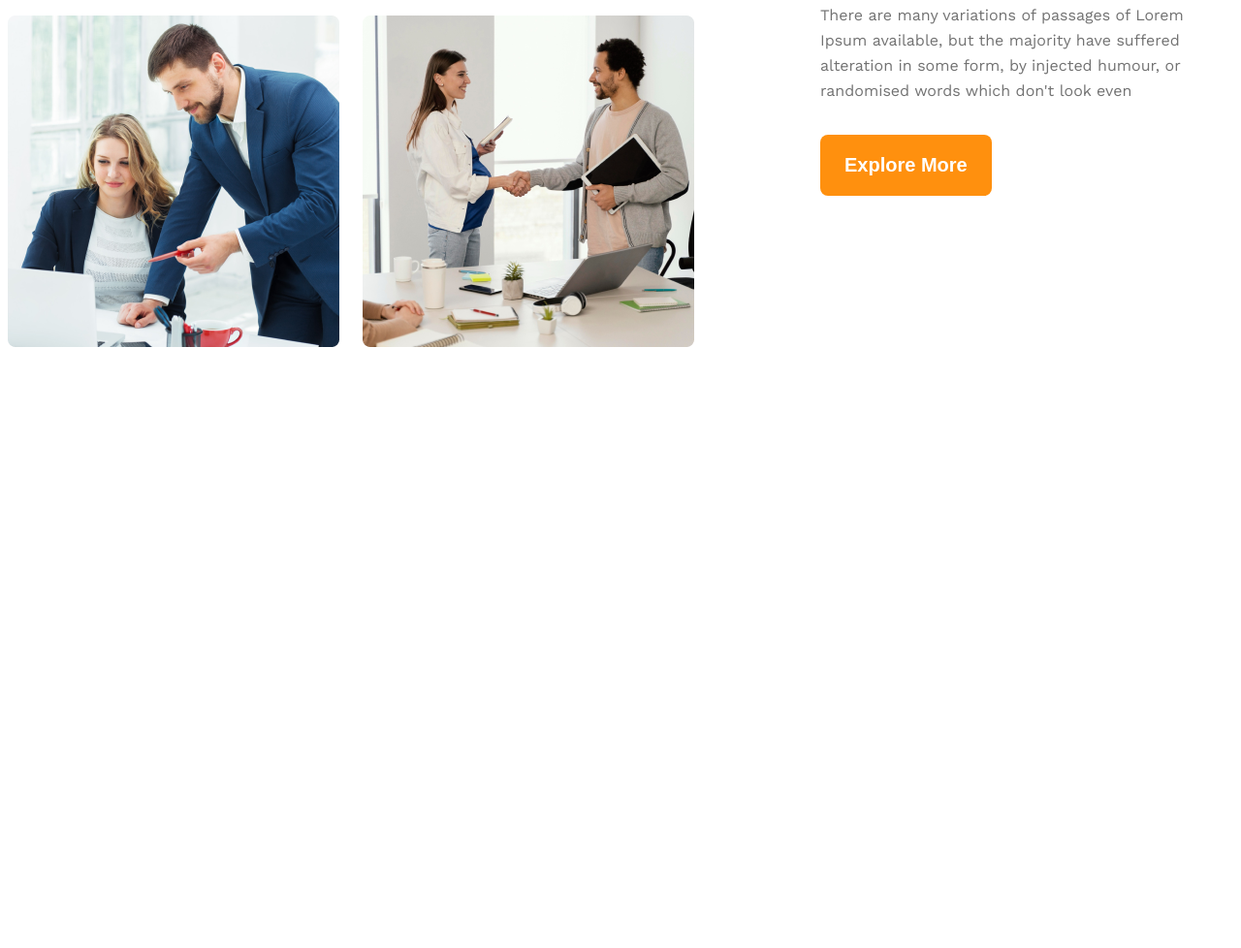
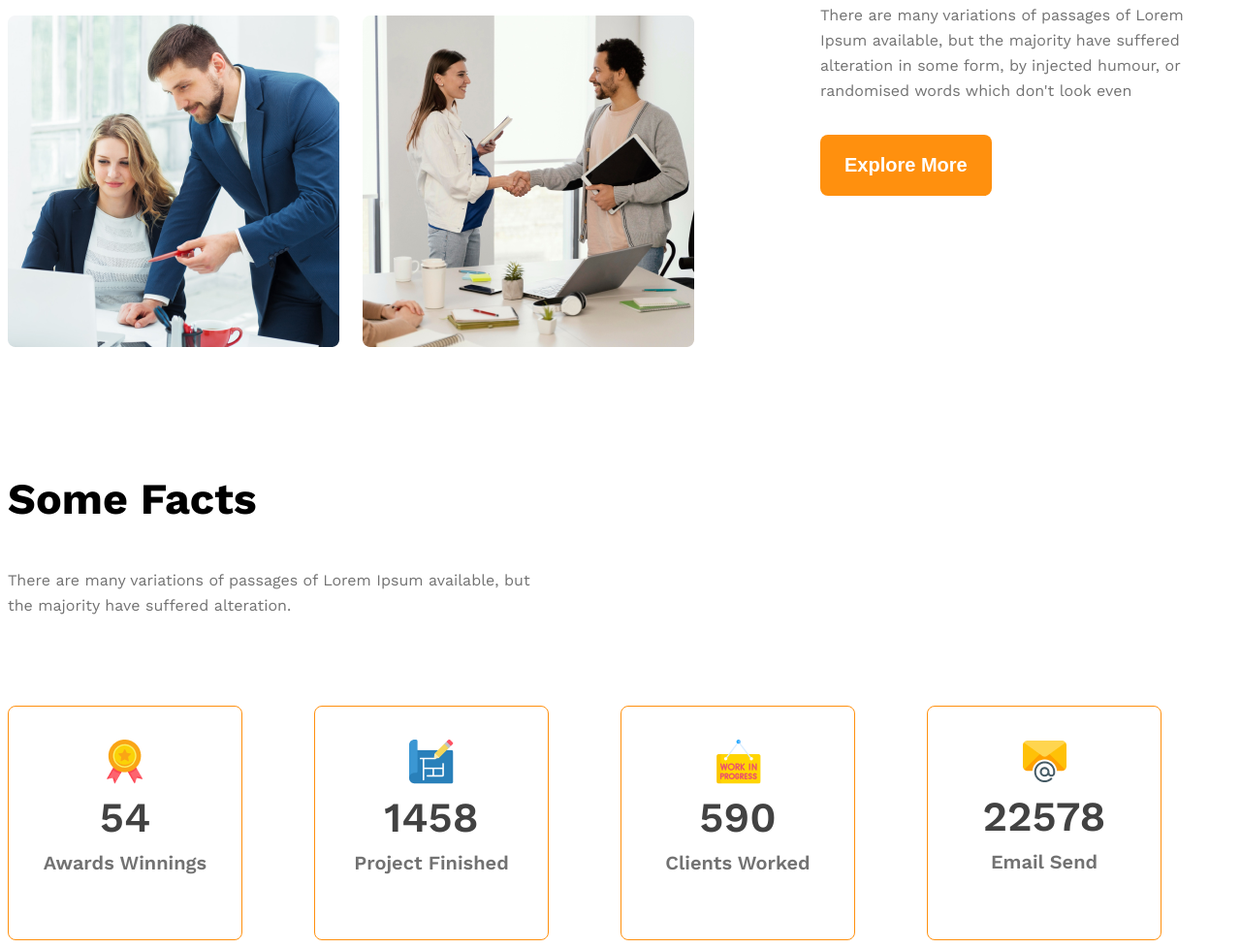
Before and after one commit to Tanvi183/G3-architects-website, a plain HTML site: page index.html in a window 1280 px wide. Shown: the part 1657-2635 px from the top of the page at 97% size. Before the commit the page ends 2023 px from the top, so only its background shows below. Drawn offline with nearby package versions, Linux system fonts and the light colour scheme.

Commit message:
fact section

```diff
--- a/index.html
+++ b/index.html
@@ -38,6 +38,7 @@
     </header>
 
     <main>
+        <!-- teams section start -->
         <section class="teams display-flex">
             <div class="teams-img-container">
                 <img src="images/team1.png" alt="two Architect discuss">
@@ -46,11 +47,48 @@
                 <img src="images/team4.png" alt="two Architect discuss">
             </div>
             <div class="our-features">
-                <h3 class="feature-title">
+                <h3 class="section-title">
                     <span id="quick-list" class="dark-3">Quick list</span> of Our <span id="feature">Features</span>
                 </h3>
                 <p class="feature-description section-description dark-3">There are many variations of passages of Lorem Ipsum available, but the majority have suffered alteration in some form, by injected humour, or randomised words which don't look even</p>
                 <button class="btn-primary">Explore More </button>
+            </div>
+        </section>
+
+        <!-- teams section start -->
+        <section>
+            <h3 class="section-title">Some Facts</h3>
+            <p class="fact-dscription section-description dark-3">There are many variations of passages of Lorem Ipsum available, but the majority have suffered alteration.</p>
+            <div class="facts-container">
+                <!-- .fact*4>img.fact-icon+h4.fact-number+h5.fact-name -->
+                <div class="fact-card display-flex">
+                    <div>
+                        <img src="images/icons/ribon.png" alt="Ribbon" class="fact-icon">
+                        <h4 class="fact-number dark-2">54</h4>
+                        <h5 class="fact-name dark-3">Awards Winnings </h5>
+                    </div>
+                </div>
+                <div class="fact-card display-flex">
+                    <div>
+                        <img src="images/icons/projects.png" alt="projects" class="fact-icon">
+                        <h4 class="fact-number dark-2">1458</h4>
+                        <h5 class="fact-name dark-3">Project Finished</h5>
+                    </div>
+                </div>
+                <div class="fact-card display-flex">
+                    <div>
+                        <img src="images/icons/customers.png" alt="customers " class="fact-icon">
+                        <h4 class="fact-number dark-2">590</h4>
+                        <h5 class="fact-name dark-3">Clients Worked</h5>
+                    </div>
+                </div>
+                <div class="fact-card display-flex">
+                    <div>
+                        <img src="images/icons/email.png" alt="email send" class="fact-icon">
+                        <h4 class="fact-number dark-2">22578</h4>
+                        <h5 class="fact-name dark-3">Email Send</h5>
+                    </div>
+                </div>
             </div>
         </section>
     </main>
--- a/styles/main.css
+++ b/styles/main.css
@@ -33,11 +33,11 @@
         border: none;
     }
     .section-title {
-        font-size: 45px;
-        font-weight: bold;
+        font-size: 2.8rem;
+        font-weight: 700;
     }
     .section-description {
-        font-size: 16px;
+        font-size: 1rem;
         line-height: 26px;
     }
     main {
@@ -107,11 +107,6 @@
         max-width: 530px;
     }
 
-    .feature-title {
-        font-size: 2.8rem;
-        font-weight: 700;
-    }
-
     .feature-description {
         margin-bottom: 32px;
     }
@@ -121,8 +116,46 @@
     }
 
     #feature {
-        color: #FF900E;;
+        color: #FF900E;
     }
+
+/* Facts Styles */
+    .facts-container {
+        display: grid;
+        grid-template-columns: repeat(4, 1fr);
+    }
+    .fact-card {
+        border: 1px solid #FF900E;
+        width: 240px;
+        height: 240px;
+        border-radius: 8px;
+        justify-content: center;
+        align-items: center;
+        text-align: center;
+    }
+    .fact-number {
+        font-size: 2.7rem;
+        font-weight: 600;
+        margin-top: 5px;
+        margin-bottom: 10px;
+    }
+    .fact-name {
+        font-size: 1.25rem;
+        font-weight: 600;
+        margin-top: 10px;
+    }
+    .fact-dscription {
+        max-width: 540px;
+        margin-bottom: 90px;
+    }
+
+
+
+
+
+
+
+
 
 /* responsive media query */
     @media screen  and (max-width: 576px){
```
